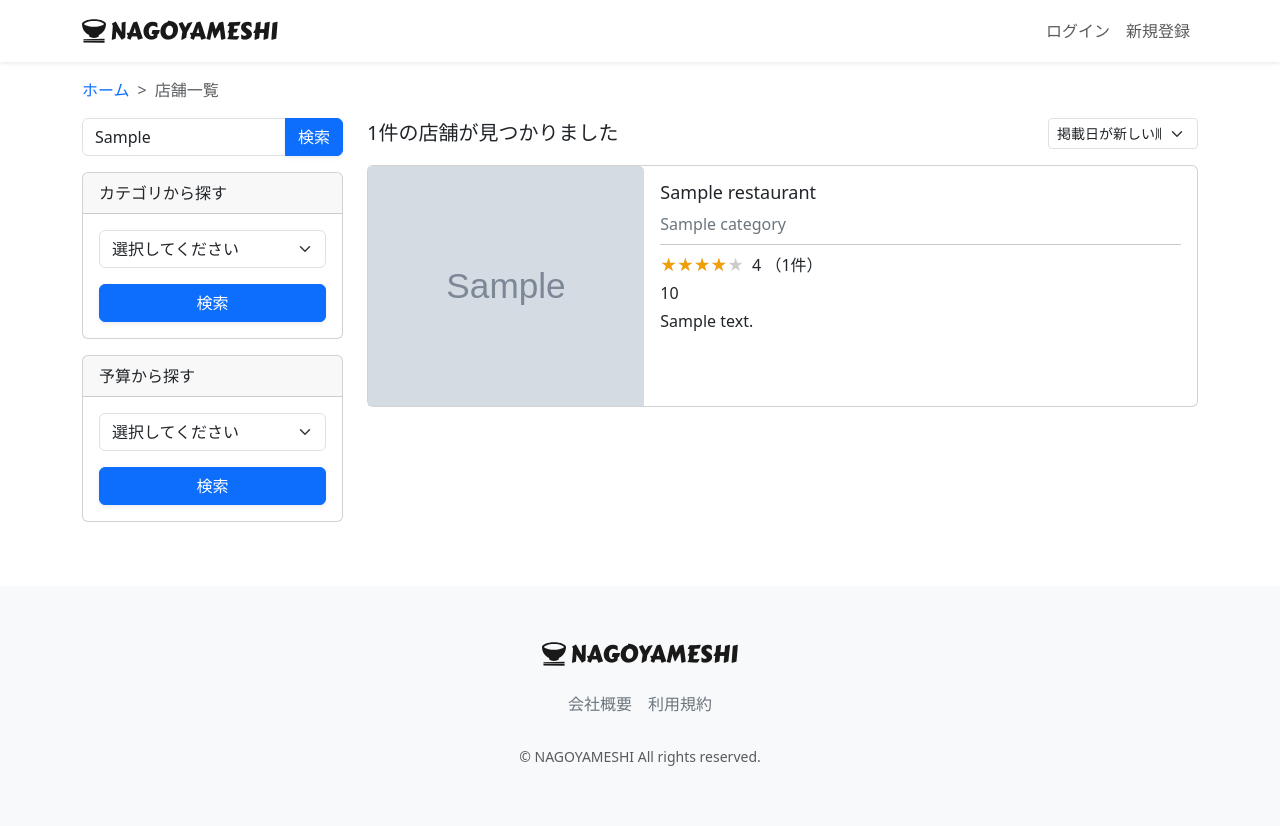
After one commit to kazuya-0914/Django-Nagoyameshi, a Django app: template restaurant/templates/restaurant/restaurant_list.html in a window 1280 px wide. The commit adds this page. Run offline with Django 5.2, Linux system fonts and the light colour scheme; the template is opened without the code that fills it: most values are stand-ins (such as "Sample title", 1, 10 or a date in 2020); grey boxes marked "Sample" are stand-in pictures.

Commit message:
11/9 PM コミット

```diff
--- a/nagoyameshi/settings.py
+++ b/nagoyameshi/settings.py
@@ -65,6 +65,7 @@ TEMPLATES = [
         'DIRS': [
             os.path.join(BASE_DIR, 'templates'),
             os.path.join(BASE_DIR, 'accounts/templates'),
+            os.path.join(BASE_DIR, 'restaurant/templates'),
         ],
         'APP_DIRS': True,
         'OPTIONS': {
--- /dev/null
+++ b/restaurant/templates/restaurant/restaurant_list.html
@@ -0,0 +1,157 @@
+{% extends 'base.html' %}
+{% load static %}
+{% block title %}NAGOYAMESHI{% endblock title %}
+{% block content %}
+<main>
+  <div class="container nagoyameshi-container pb-5">
+    <div class="row justify-content-center">
+        <nav class="my-3" style="--bs-breadcrumb-divider: '>';" aria-label="breadcrumb">
+          <ol class="breadcrumb mb-0">
+            <li class="breadcrumb-item"><a href="{% url 'top_page' %}">ホーム</a></li>
+            <li class="breadcrumb-item active" aria-current="page">店舗一覧</li>
+          </ol>
+        </nav>
+        <div class="col-xl-3 col-lg-4 col-md-12">
+          <form method="GET" class="w-100 mb-3">
+            <div class="input-group">
+              <input type="text" class="form-control" placeholder="店舗名・エリア・カテゴリ" name="keyword"
+              value={% if keyword_session %}{{ keyword_session }}{% else %}""{% endif %}>
+              <input type="hidden" name="button_type" value="keyword">
+              <button type="submit" class="btn btn-primary text-white shadow-sm">検索</button>
+            </div>
+          </form>
+          <div class="card mb-3">
+            <div class="card-header">
+              カテゴリから探す
+            </div>
+            <div class="card-body">
+              <form method="GET" class="w-100">
+                <div class="form-group mb-3">
+                  <select class="form-control form-select" name="category" required>
+                    <option value="">選択してください</option>
+                    {% for category in category_list %}
+                    <option value="{{ category.name }}"
+                    {% if category_session == category.name %}selected{% endif %}>{{ category.name }}
+                    </option>
+                    {% endfor %}
+                  </select>
+                </div>
+                <input type="hidden" name="button_type" value="category">
+                <div class="form-group">
+                  <button type="submit" class="btn btn-primary text-white shadow-sm w-100">
+                    検索
+                  </button>
+                </div>
+              </form>
+            </div>
+          </div>
+
+          <div class="card mb-3">
+            <div class="card-header">
+              予算から探す
+            </div>
+              <div class="card-body">
+                <form method="GET" class="w-100">
+                  <div class="form-group mb-3">
+                    <select class="form-control form-select" name="price" required>
+                      <option value="">選択してください</option>
+                      <option value="500" {% if price_session == "500" %}selected{% endif %}>500円</option>
+                      <option value="1000" {% if price_session == "1000" %}selected{% endif %}>1,000円</option>
+                      <option value="1500" {% if price_session == "1500" %}selected{% endif %}>1,500円</option>
+                      <option value="2000" {% if price_session == "2000" %}selected{% endif %}>2,000円</option>
+                      <option value="2500" {% if price_session == "2500" %}selected{% endif %}>2,500円</option>
+                      <option value="3000" {% if price_session == "3000" %}selected{% endif %}>3,000円</option>
+                      <option value="3500" {% if price_session == "3500" %}selected{% endif %}>3,500円</option>
+                      <option value="4000" {% if price_session == "4000" %}selected{% endif %}>4,000円</option>
+                      <option value="4500" {% if price_session == "4500" %}selected{% endif %}>4,500円</option>
+                      <option value="5000" {% if price_session == "5000" %}selected{% endif %}>5,000円</option>
+                      <option value="5500" {% if price_session == "5500" %}selected{% endif %}>5,500円</option>
+                      <option value="6000" {% if price_session == "6000" %}selected{% endif %}>6,000円</option>
+                      <option value="6500" {% if price_session == "6500" %}selected{% endif %}>6,500円</option>
+                      <option value="7000" {% if price_session == "7000" %}selected{% endif %}>7,000円</option>
+                      <option value="7500" {% if price_session == "7500" %}selected{% endif %}>7,500円</option>
+                      <option value="8000" {% if price_session == "8000" %}selected{% endif %}>8,000円</option>
+                      <option value="8500" {% if price_session == "8500" %}selected{% endif %}>8,500円</option>
+                      <option value="9000" {% if price_session == "9000" %}selected{% endif %}>9,000円</option>
+                      <option value="9500" {% if price_session == "9500" %}selected{% endif %}>9,500円</option>
+                      <option value="10000" {% if price_session == "10000" %}selected{% endif %}>10,000円</option>
+                    </select>
+                  </div>
+                  <input type="hidden" name="button_type" value="price">
+                  <div class="form-group">
+                    <button type="submit" class="btn btn-primary text-white shadow-sm w-100">
+                      検索
+                    </button>
+                  </div>
+                </form>
+              </div>
+            </div>
+          </div>
+
+          <div class="col">
+            <div class="d-flex justify-content-between flex-wrap">
+              <p class="fs-5 mb-3">
+                {{ restaurant_list.count }}件の店舗が見つかりました
+                <span class="fs-6"> </span>
+              </p>
+              <form method="GET" class="mb-3 sort-box">
+                <select class="form-select form-select-sm" name="select_sort" aria-label=".form-select-sm example" onChange="this.form.submit();">
+                  <option value="-created_at" hidden>掲載日が新しい順</option>
+                  <option value="-created_at"
+                    {% if select_sort_session == "-created_at" %}selected{% endif %}>掲載日が新しい順
+                  </option>
+                  <option value="price" {% if select_sort_session == "price" %}selected{% endif %}>
+                    価格が安い順
+                  </option>
+                  <option value="-rate" {% if select_sort_session == "-rate" %}selected{% endif %}>
+                    評価が高い順
+                  </option>
+                  <option value="-reservation_num"
+                    {% if select_sort_session == "-reservation_num" %}selected{% endif %}>予約数が多い順
+                  </option>
+                </select>
+                <input type="hidden" name="button_type" value="select_sort">
+              </form>
+            </div>
+
+            {% for restaurant,rate,rate_star,rate_num in restaurant_list %}
+            <div class="mb-3">
+              <a href="{% url 'restaurant_detail' restaurant.id %}" class="link-dark card-link">
+                <div class="card h-100">
+                  <div class="row g-0">
+                    <div class="col-md-4">
+                      {% if restaurant.photo %}
+                      <img src="{{ restaurant.photo.url }}" class="card-img-top horizontal-card-image">
+                      {% endif %}
+                    </div>
+                    <div class="col-md-8">
+                      <div class="card-body">
+                        <h3 class="card-title">{{ restaurant.name }}</h3>
+                        <div class="col d-flex text-secondary">
+                          <div>
+                            {{ restaurant.category }}
+                          </div>
+                        </div>
+                        <hr class="my-2">
+                        <p class="mb-1">
+                          <span class="star-rating me-1" data-rate="{{ rate_star }}"></span>
+                            {{ rate }} （{{ rate_num }}件）
+                        </p>
+                        <div class="mb-1">
+                          <span>{{ restaurant.price }}</span>
+                        </div>
+                        <p class="card-text">{{ restaurant.description }}</p>
+                      </div>
+                    </div>
+                  </div>
+                </div>
+              </a>
+            </div>
+            {% endfor %}
+          <div class="d-flex justify-content-center">
+        </div>
+      </div>
+    </div>
+  </div>
+</main>
+{% endblock content %}
--- a/restaurant/urls.py
+++ b/restaurant/urls.py
@@ -5,4 +5,6 @@ urlpatterns = [
   path('', views.TopPageView.as_view(), name="top_page"),
   path("company/", views.CompanyView.as_view(), name="company_page"),
   path("terms/", views.TermsView.as_view(), name="terms_page"),
+  path("restaurant-detail/<int:pk>/", views.RestaurantDetailView.as_view(), name="restaurant_detail"),
+  path("restaurant-list/", views.RestaurantListView.as_view(), name="restaurant_list"),
 ]
--- a/static/css/nagoyameshi.css
+++ b/static/css/nagoyameshi.css
@@ -1,7 +1,5 @@
-wrapper {
+.wrapper {
   min-height: 100vh;
-  position: relative;
-  padding-bottom: 240px;
   box-sizing: border-box;
 }
 
@@ -18,9 +16,10 @@ wrapper {
 footer {
   width: 100%;
   height: 240px;
-  position: absolute;
-  bottom: 0;
   padding: 50px 15px;
+  position: sticky;
+  top: 100vh;
+  width: 100%;
 }
 
 .footer-logo {
```
Also changed, not shown: restaurant/admin.py (+8 -2 lines), restaurant/templates/restaurant/restaurant_detail.html (added, +140 -0 lines), restaurant/templates/top_page.html (+101 -0 lines), restaurant/views.py (+138 -1 lines), db.sqlite3, media/don.jpeg (added), media/fried.jpeg (added), media/oden.jpeg (added), media/ramen.jpeg (added), media/udon.jpeg (added), media/washoku.jpeg (added), media/washoku_F6dnj1Q.jpeg (added), media/yakitori02.jpeg (added), 2 other files.
